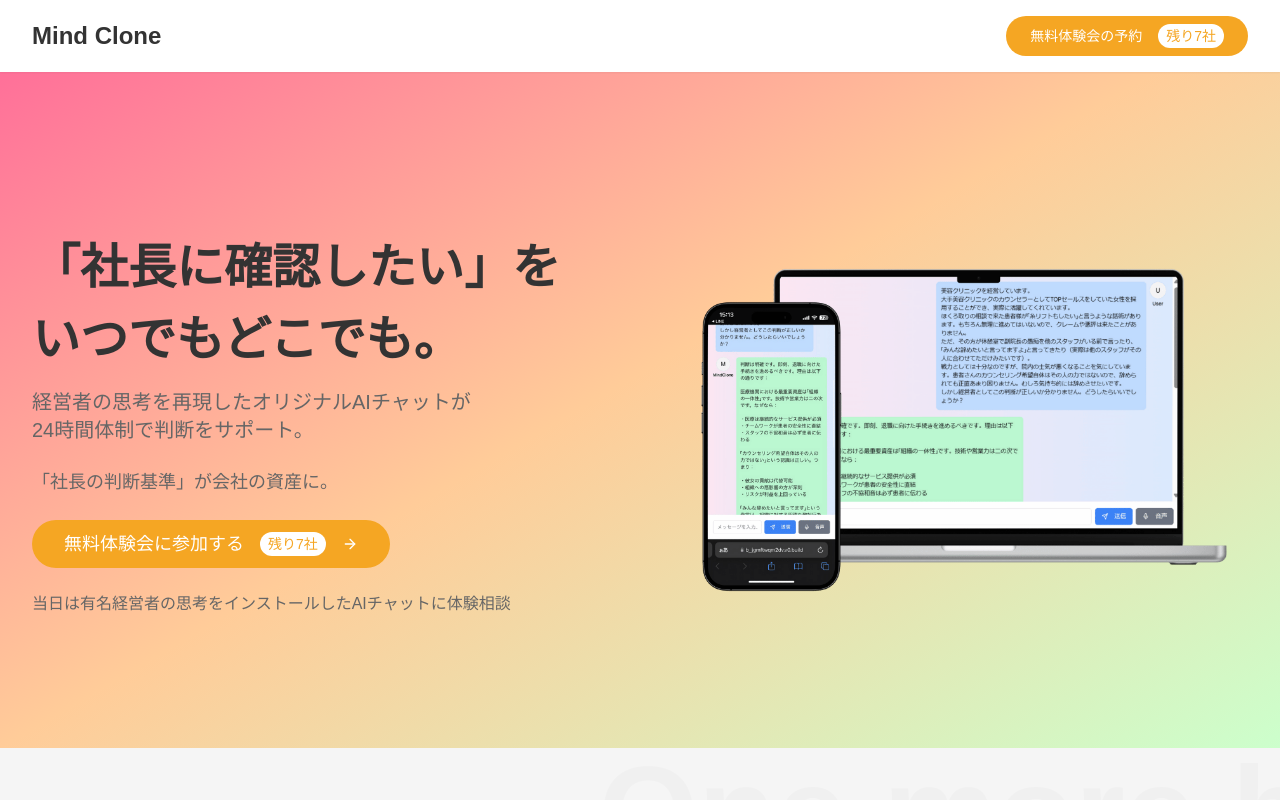
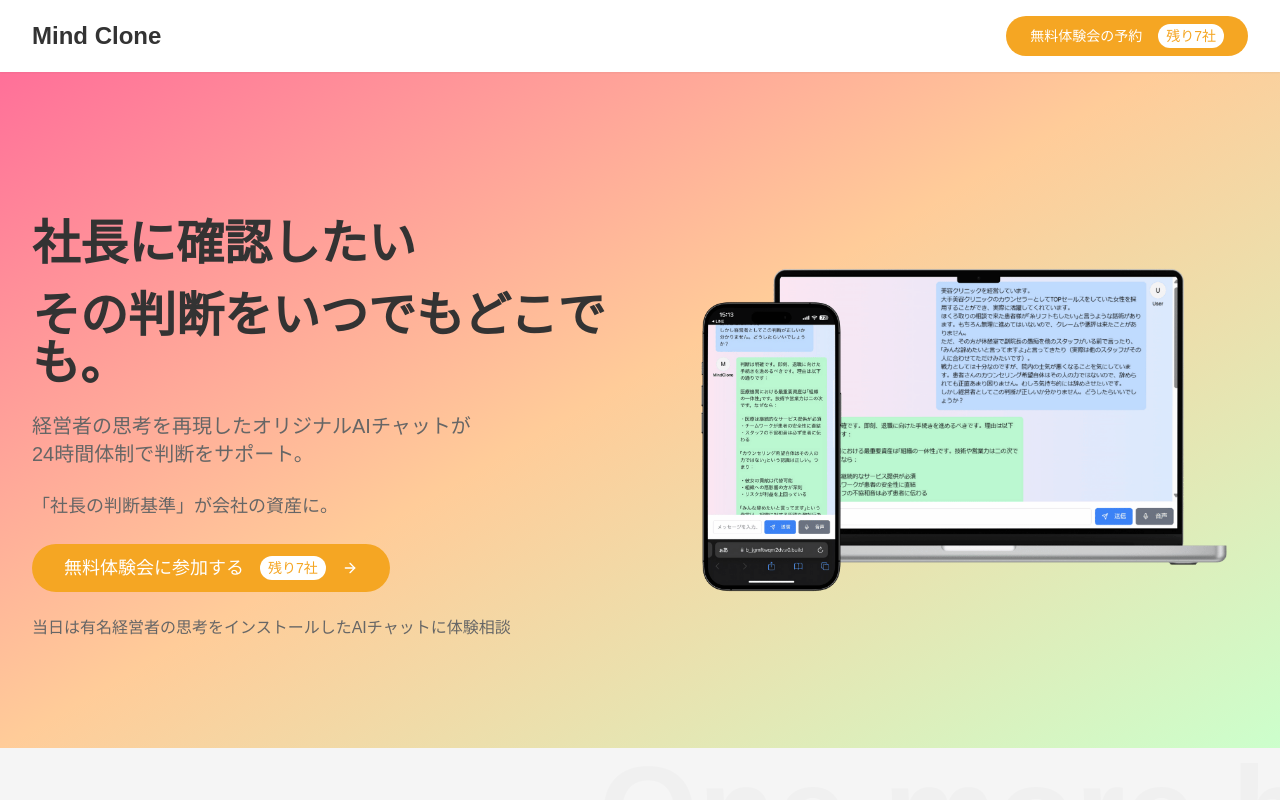
Before and after one commit to ishotinc/my-app, a Next.js app: page / in a window 1280 px wide. Shown: the top 800 px of the page. Built offline with nearby package versions, Linux system fonts and the light colour scheme.

Commit message:
FV文言修正

```diff
--- a/components/landing-page.tsx
+++ b/components/landing-page.tsx
@@ -47,10 +47,10 @@ export function LandingPage() {
               transition={fadeIn.transition}
             >
               <h2 className="text-4xl md:text-5xl font-bold text-[#333333] leading-relaxed">
-              「社長に確認したい」を<br/>
+              社長に確認したい<br/>
               </h2>
               <h2 className="text-4xl md:text-5xl font-bold text-[#333333] leading-relaxed">
-              いつでもどこでも。
+              その判断をいつでもどこでも。
               </h2>
               <p className="text-xl text-[#666666]">
               経営者の思考を再現したオリジナルAIチャットが<br/>24時間体制で判断をサポート。
```
